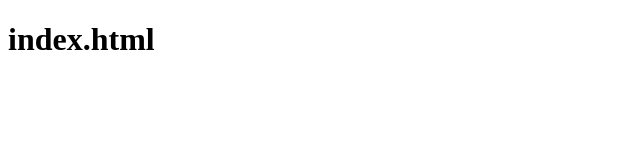
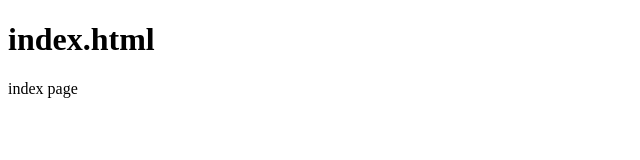
Before and after one commit to patelsatish25/gittest, a plain HTML site: page index.html in a window 1280 px wide. Shown: the full height of the page, 0-640 px from the left. Drawn offline with Linux system fonts and the light colour scheme.

Commit message:
index.page

```diff
--- a/index.html
+++ b/index.html
@@ -7,7 +7,7 @@
 </head>
 <body>
    <h1>index.html</h1>
-
+   <p>index page</p>
 
 </body>
 </html>
```
